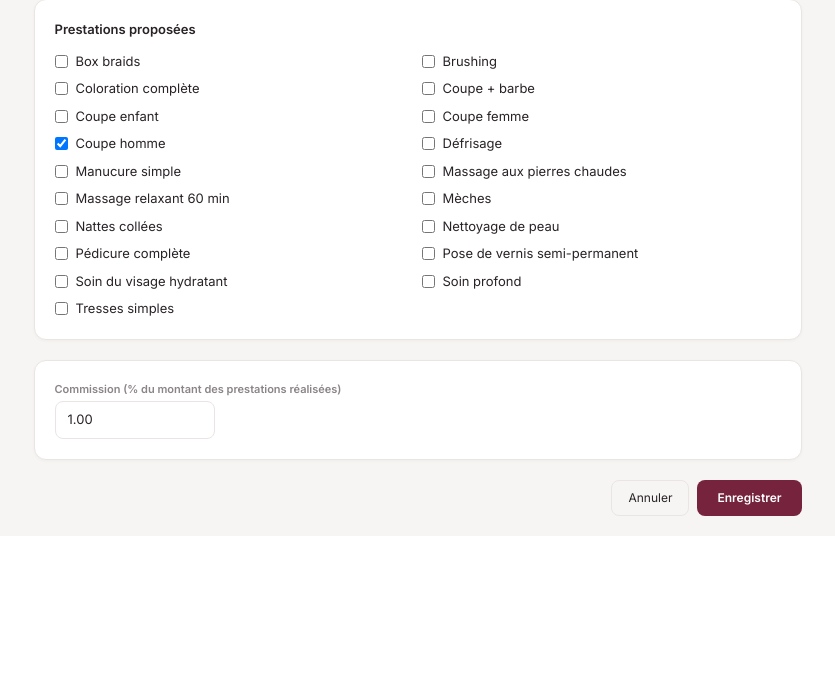
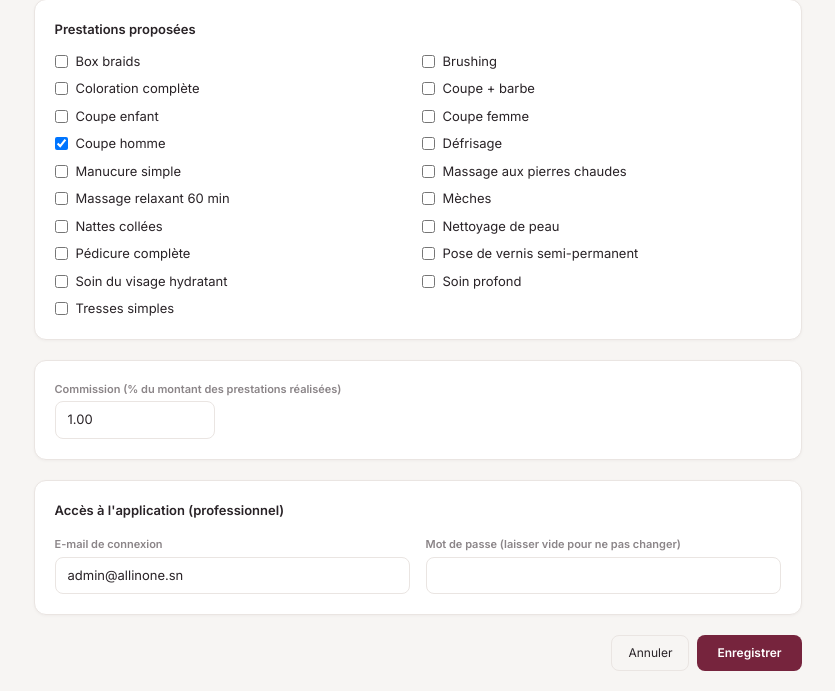
Before and after one commit to mbn290903-arch/All_InOne_By_Eva, a Laravel app: page /employes/1/edit in a window 1280 px wide. Shown: the part 824-1515 px from the top of the page, without its empty margins (350-1185 px from the left). Before the commit the page ends 1340 px from the top, so only its background shows below. Run offline with Laravel 12, Linux system fonts and the light colour scheme; a user stored in the database is signed in; data comes from the database, SQL or seed files in the repository; tables that the repository leaves empty hold one stand-in row (values such as "Sample post"); some libraries are stand-ins or nearby versions.

Commit message:
Création du compte professionnel depuis la fiche employé

```diff
--- a/app/Http/Controllers/EmployeController.php
+++ b/app/Http/Controllers/EmployeController.php
@@ -5,8 +5,12 @@ namespace App\Http\Controllers;
 use App\Models\Employe;
 use App\Models\Service;
 use App\Models\Disponibilite;
+use App\Models\Role;
+use App\Models\User;
 use Carbon\Carbon;
 use Illuminate\Http\Request;
+use Illuminate\Support\Facades\Hash;
+use Illuminate\Validation\Rule;
 
 class EmployeController extends Controller
 {
@@ -49,6 +53,7 @@ class EmployeController extends Controller
         $employe = Employe::create($this->valider($request));
         $employe->services()->sync($request->input('services', []));
         $this->enregistrerHoraires($employe, $request);
+        $this->enregistrerCompte($employe, $request);
 
         return redirect()->route('employes.show', $employe)->with('success', 'Employé créé.');
     }
@@ -83,15 +88,17 @@ class EmployeController extends Controller
     {
         $this->authorize('update', Employe::class);
 
-        $employe->update($this->valider($request));
+        $employe->update($this->valider($request, $employe));
         $employe->services()->sync($request->input('services', []));
+        $this->enregistrerHoraires($employe, $request);
+        $this->enregistrerCompte($employe, $request);
 
         return redirect()->route('employes.show', $employe)->with('success', 'Fiche mise à jour.');
     }
 
-    private function valider(Request $request): array
+    private function valider(Request $request, ?Employe $employe = null): array
     {
-        $data = $request->validate([
+        $regles = [
             'prenom'          => ['required', 'string', 'max:100'],
             'nom'             => ['required', 'string', 'max:100'],
             'telephone'       => ['nullable', 'string', 'max:30'],
@@ -100,11 +107,29 @@ class EmployeController extends Controller
             'taux_commission' => ['nullable', 'numeric', 'min:0', 'max:100'],
             'services'        => ['array'],
             'services.*'      => ['integer', 'exists:services,id'],
+            'horaires'        => ['nullable', 'array'],
+            'horaires.*.debut'=> ['nullable', 'date_format:H:i'],
+            'horaires.*.fin'  => ['nullable', 'date_format:H:i', 'after:horaires.*.debut'],
+        ];
 
-            'horaires'           => ['nullable', 'array'],
-'horaires.*.debut'   => ['nullable', 'date_format:H:i'],
-'horaires.*.fin'     => ['nullable', 'date_format:H:i', 'after:horaires.*.debut'],
-        ]);
+        // Compte de connexion : réservé à l'administratrice
+        if ($request->user()->isAdmin()) {
+            $regles['email_connexion'] = [
+                'nullable',
+                'email',
+                'max:255',
+                Rule::unique('users', 'email')->ignore($employe?->user_id),
+            ];
+            $regles['mot_de_passe'] = [
+                Rule::requiredIf(fn () => $request->filled('email_connexion') && ! $employe?->user_id),
+                'nullable',
+                'string',
+                'min:10',
+                'max:100',
+            ];
+        }
+
+        $data = $request->validate($regles);
 
         // Seul l'admin peut fixer la rémunération.
         if (! $request->user()->can('voirPerformances', Employe::class)) {
@@ -114,10 +139,47 @@ class EmployeController extends Controller
         }
 
         $data['is_active'] = $request->boolean('is_active');
-        unset($data['services']);
-        unset($data['horaires']);
+        unset($data['services'], $data['horaires'], $data['email_connexion'], $data['mot_de_passe']);
+
         return $data;
     }
+
+    /** Crée ou met à jour le compte de connexion du professionnel (admin uniquement). */
+    private function enregistrerCompte(Employe $employe, Request $request): void
+    {
+        if (! $request->user()->isAdmin()) {
+            return;
+        }
+
+        $email = $request->input('email_connexion');
+        $mdp   = $request->input('mot_de_passe');
+
+        if (! $email) {
+            return;
+        }
+
+        if ($employe->user_id && $user = User::find($employe->user_id)) {
+            $user->email = $email;
+            $user->name  = "{$employe->prenom} {$employe->nom}";
+            if ($mdp) {
+                $user->password = Hash::make($mdp);
+            }
+            $user->save();
+
+            return;
+        }
+
+        $user = User::create([
+            'name'      => "{$employe->prenom} {$employe->nom}",
+            'email'     => $email,
+            'password'  => Hash::make($mdp),
+            'role_id'   => Role::where('name', 'professionnel')->value('id'),
+            'is_active' => true,
+        ]);
+
+        $employe->update(['user_id' => $user->id]);
+    }
+
     /** Remplace les horaires de l'employé par ceux du formulaire. */
     private function enregistrerHoraires(Employe $employe, Request $request): void
     {
@@ -140,6 +202,7 @@ private function enregistrerHoraires(Employe $employe, Request $request): void
             }
         }
     }
+
     private function periode(Request $request): array
     {
         $du = Carbon::parse($request->input('du', now()->startOfMonth()))->startOfDay();
--- a/resources/views/employes/form.blade.php
+++ b/resources/views/employes/form.blade.php
@@ -8,6 +8,8 @@
     $choisis = old('services', $employe->services->pluck('id')->all());
     $dispos = $employe->exists ? $employe->disponibilites->keyBy('jour_semaine') : collect();
     $voirPerf = auth()->user()->can('voirPerformances', App\Models\Employe::class);
+    $estAdmin = auth()->user()->isAdmin();
+    $emailActuel = $employe->user_id ? App\Models\User::find($employe->user_id)?->email : null;
 @endphp
 
 <form method="POST" class="mx-auto max-w-3xl space-y-5"
@@ -79,6 +81,33 @@
         </section>
     @endif
 
+    @if ($estAdmin)
+        <section class="grid gap-4 rounded-xl border border-line bg-white p-5 shadow-soft sm:grid-cols-2">
+            <h3 class="text-[13px] font-semibold sm:col-span-2">Accès à l'application (professionnel)</h3>
+
+            <div>
+                <label class="{{ $lb }}" for="email_connexion">E-mail de connexion</label>
+                <input type="email" id="email_connexion" name="email_connexion"
+                       value="{{ old('email_connexion', $emailActuel) }}"
+                       autocomplete="off" class="{{ $in }}">
+                @error('email_connexion')
+                    <p class="mt-1 text-[11px] text-red-700">{{ $message }}</p>
+                @enderror
+            </div>
+
+            <div>
+                <label class="{{ $lb }}" for="mot_de_passe">
+                    Mot de passe {{ $employe->user_id ? '(laisser vide pour ne pas changer)' : '(10 caractères min.)' }}
+                </label>
+                <input type="password" id="mot_de_passe" name="mot_de_passe"
+                       autocomplete="new-password" class="{{ $in }}">
+                @error('mot_de_passe')
+                    <p class="mt-1 text-[11px] text-red-700">{{ $message }}</p>
+                @enderror
+            </div>
+        </section>
+    @endif
+
     <div class="flex justify-end gap-2">
         <a href="{{ route('employes.index') }}" class="rounded-lg border border-line px-4 py-2 text-[12px]">Annuler</a>
         <button class="rounded-lg bg-wine px-5 py-2 text-[12px] font-semibold text-white hover:bg-wine-dark">Enregistrer</button>
```
Lines whose indentation alone changed are shown as unchanged.
